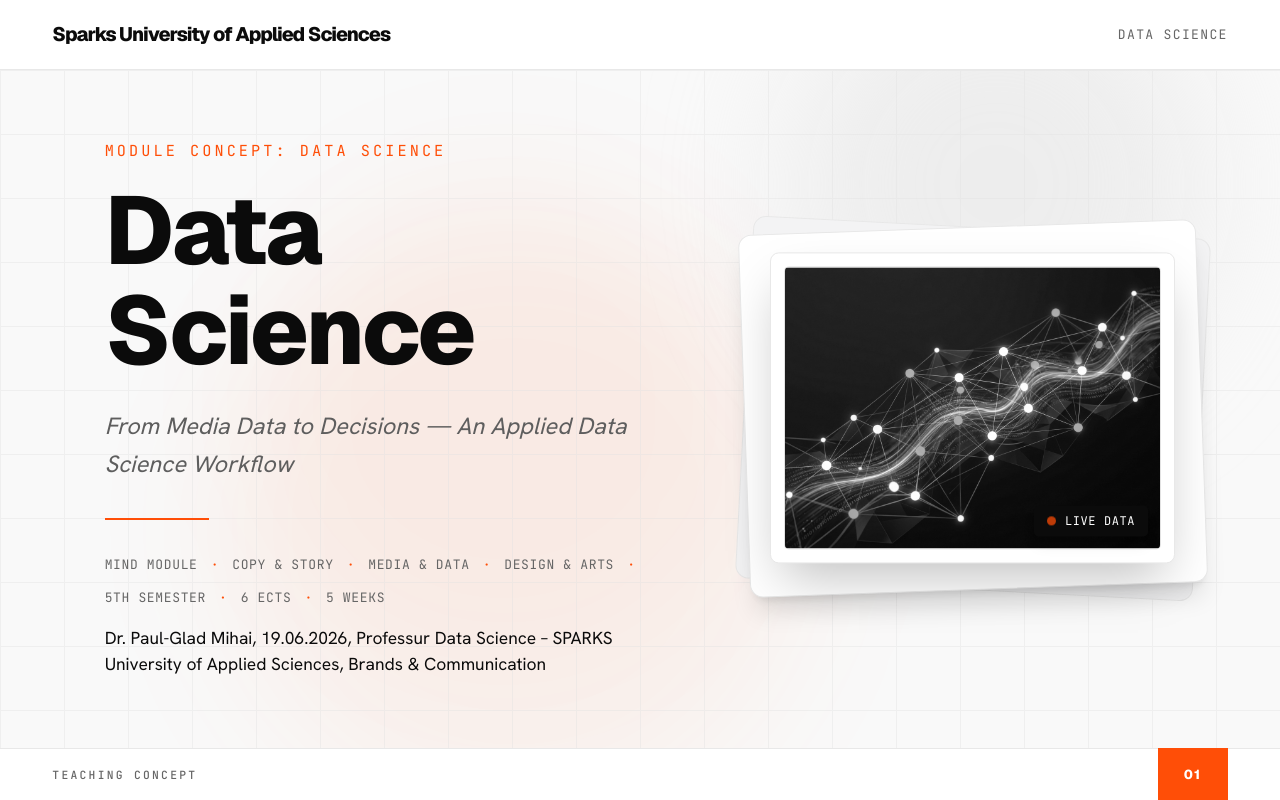
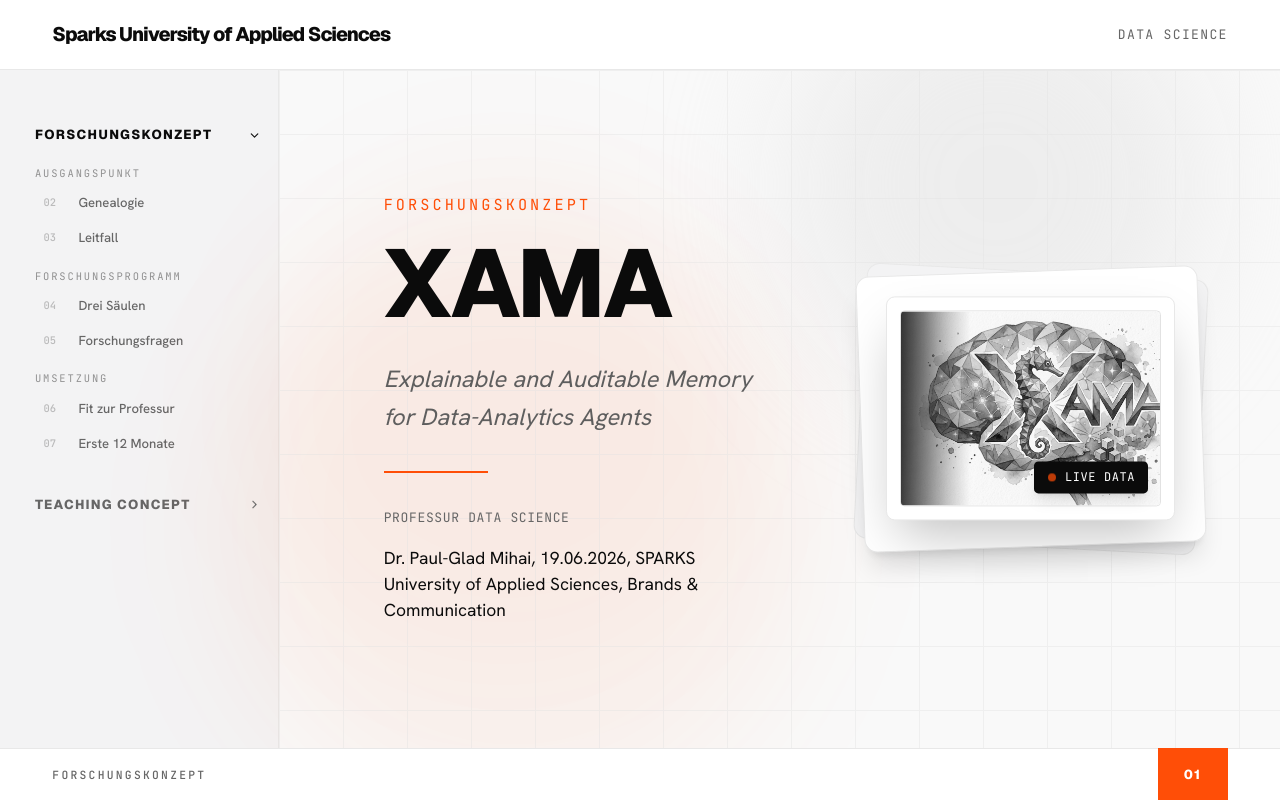
Before and after one commit to gladomat/SPARKS-Forschungs--und-Lehrkonzept, a React (Vite) app: page / in a window 1280 px wide. Built offline with nearby package versions, Linux system fonts and the light colour scheme.

Commit message:
fix: redner text erste xama folie

```diff
--- a/src/App.tsx
+++ b/src/App.tsx
@@ -44,6 +44,85 @@ interface SlideDefinition {
 }
 
 export const SLIDES: SlideDefinition[] = [
+  {
+    id: 'xama-title',
+    part: 'forschung',
+    section: 'forschung-intro',
+    presenterTitle: 'XAMA — Forschungskonzept',
+    component: (
+      <SlideTitle
+        label="Forschungskonzept"
+        title="XAMA"
+        subtitle="Explainable and Auditable Memory for Data-Analytics Agents"
+        meta="Professur Data Science"
+        author="Dr. Paul-Glad Mihai, 19.06.2026, SPARKS University of Applied Sciences, Brands & Communication"
+        image="/images/xama-brain.png"
+        imageAlt="XAMA — Gedächtnis und Auditierbarkeit für KI-Agenten"
+      />
+    ),
+    notes:
+      'Ich möchte Ihnen mein Forschungskonzept vorstellen. XAMA: Explainable and Auditable Memory for Data Analystics Agents',
+  },
+  {
+    id: 'xama-genealogy',
+    part: 'forschung',
+    section: 'forschung-ausgangspunkt',
+    presenterTitle: 'Genealogie / Publikationsbrücke',
+    component: <Slide12Genealogy />,
+    steps: 5,
+    notes:
+      'Meine Forschung liegt an der Schnittstelle von angewandter KI, heterogenen Daten und Erklärbarkeit — etwa die multimodale Alzheimer-/FTD-Arbeit, die sichtbar macht, welche Datenmodalitäten eine Entscheidung prägen. XAMA führt diese Linie weiter: Nicht nur das Modell, auch die Erinnerungsstrukturen müssen erklärbar sein. Die Idee vom Gedächtnis ist alt — Soar, Tulving —, und moderne KI-Agenten bekommen nun persistente Gedächtnissysteme. Daraus entsteht die neue angewandte Frage: Wie kontrollieren, erklären und auditieren wir dieses Gedächtnis, wenn es reale Entscheidungen beeinflusst?',
+  },
+  {
+    id: 'xama-leitfall',
+    part: 'forschung',
+    section: 'forschung-ausgangspunkt',
+    presenterTitle: 'Leitfall: Data-Analytics-Agent',
+    component: <Slide13Leitfall />,
+    steps: 4,
+    notes:
+      'Stellen Sie sich einen Data-Analytics-Agenten in einer Agentur oder Marketingabteilung vor: Er analysiert Kampagnendaten, lernt aus A/B-Tests, speichert Zielgruppen- und Performance-Erkenntnisse und unterstützt die nächste Budget- oder Messaging-Entscheidung. Hier wird Memory kritisch — der Agent empfiehlt nicht nur auf Basis des Prompts, sondern auf Basis dessen, woran er sich erinnert. Die zentrale These: Agent Memory ist in datengetriebenen Kommunikationsprozessen keine Komfortfunktion, sondern eine zweite Entscheidungsebene. XAMA macht diese Ebene erklärbar und auditierbar.',
+  },
+  {
+    id: 'xama-pillars',
+    part: 'forschung',
+    section: 'forschung-programm',
+    presenterTitle: 'Drei Säulen',
+    component: <Slide14ThreePillars />,
+    steps: 4,
+    notes:
+      'XAMA besteht aus drei gleich starken Säulen. Erstens Explainable Memory Retrieval: Warum erinnert sich der Agent an genau diese Kampagnenerfahrung? — Attribution, graphbasierte Erklärungen, Retrieval-Scoring. Zweitens Responsible Memory Lifecycle: Was darf der Agent speichern, konsolidieren, überschreiben, vergessen? — Write-Gating, Validierung, Poisoning-Abwehr, technische Löschbarkeit. Drittens Evaluation & Benchmarking: Bestehende Systeme werden auf Abrufleistung geprüft, aber nicht auf Stabilität, Vollständigkeit und Auditierbarkeit der Erklärungen — dafür soll XAMA-Bench entstehen. Leitbegriff ist Accountability. (Keine Methoden-Enzyklopädie — Cluster nur kurz nennen.)',
+  },
+  {
+    id: 'xama-research-questions',
+    part: 'forschung',
+    section: 'forschung-programm',
+    presenterTitle: 'Technische Forschungsfragen',
+    component: <Slide15ResearchQuestions />,
+    steps: 3,
+    notes:
+      'Die drei Säulen werden über drei technische Fragen konkret. FF1: Lassen sich Shapley- und graphbasierte Attribution auf Multi-Turn Agent Memory übertragen, ohne nachträglich plausibel klingende Begründungen zu erzeugen? Im Leitfall: Welche Kampagnen oder A/B-Tests haben die Empfehlung wirklich beeinflusst? FF2: Wie müssen Write-Gating, Validierung und Forgetting gestaltet sein, damit verzerrte Annahmen, temporäre Effekte oder fehlerhafte Messungen nicht langfristig weiterwirken? FF3: Welche Metriken machen Faithfulness, Logging-Vollständigkeit, Erklärungsstabilität und Forgetting Correctness messbar? Jede Frage führt zum Data-Analytics-Agenten zurück.',
+  },
+  {
+    id: 'xama-fit',
+    part: 'forschung',
+    section: 'forschung-umsetzung',
+    presenterTitle: 'Fit zur Professur Data Science',
+    component: <Slide16ProfessurFit />,
+    steps: 4,
+    notes:
+      'Für die Professur Data Science ist XAMA ein klarer Forschungsanker. Fachlich: Data-Analytics-Agenten arbeiten genau mit den prozessgenerierten Daten des Kommunikationsumfelds — Kampagnenmetriken, Zielgruppenreaktionen, Entscheidungslogs. Methodisch: Datenqualität, Explainable AI, Evaluation, Audit Trails, agentische Systeme. Lehr-Forschung unmittelbar: Studierende bauen solche Agenten, evaluieren Retrieval, untersuchen Bias-Propagation, testen XAMA-Bench. Drittmittel projektförmig gedacht: Ein Praxispartner bringt einen realen Agenten oder Datensatz ein. Der EU AI Act macht Logging, Transparenz und Aufsicht zusätzlich relevant — das Hauptargument ist aber breiter: Accountability, weil diese Agenten datenbasierte Entscheidungen in Organisationen beeinflussen. (Sparks-Fit zeigen, XAMA nicht für die ganze Hochschule überverkaufen.)',
+  },
+  {
+    id: 'xama-roadmap',
+    part: 'forschung',
+    section: 'forschung-umsetzung',
+    presenterTitle: 'Erste 12 Monate',
+    component: <Slide17TwelveMonths />,
+    steps: 5,
+    notes:
+      'In den ersten zwölf Monaten in vier Schritten. Monat 1–3: den Leitfall präzisieren — welche Daten, was wird gespeichert, wann abgerufen, wo entstehen Accountability-Risiken; Baseline wählen, Praxispartner identifizieren. Monat 4–6: ein Prototyp für Explainable Memory Retrieval, der dokumentiert, welche gespeicherten Erfahrungen an einer Empfehlung beteiligt waren. Monat 7–9: XAMA-Bench v0.1 mit Metriken für Faithfulness, Logging und Erklärungsstabilität — gut in studentische Projekt- und Abschlussarbeiten integrierbar. Monat 10–12: Transfer und Publikation — Workshop-Paper, Drittmittel-Skizze, Integration in die Lehre. Schlussbotschaft: XAMA macht sichtbar, wie Data-Analytics-Agenten erinnern — und wie diese Erinnerungen erklärbar, auditierbar und verantwortbar werden. (Umsetzungsreif wirken, nicht überambitioniert.)',
+  },
   {
     id: 'title',
     part: 'teaching',
@@ -141,96 +220,17 @@ export const SLIDES: SlideDefinition[] = [
     notes: 'To close: this concept is designed for all three Bachelor programmes that meet in this MIND module — Copy & Story, Media & Data, and Design & Arts. It is data-science-heavy enough to match the curriculum — students do the full workflow from question through analysis to recommendation — but it stays anchored in media and communication practice, and the two learning paths let a copywriter and a data analyst succeed on the same cognitive standard. The on-site Studio is the didactic climax. The two-lane assessment handles AI honestly. The curricular integration across the bachelor is explicit. Students leave able to defend evidence-based recommendations under uncertainty — the competence they need for the Practice Project, the Bachelor Thesis, and professional work in media, communication, and digital marketing.',
   },
   {
-    id: 'xama-title',
-    part: 'forschung',
-    section: 'forschung-intro',
-    presenterTitle: 'XAMA — Forschungskonzept',
-    component: (
-      <SlideTitle
-        label="Forschungskonzept"
-        title="XAMA"
-        subtitle="Explainable and Auditable Memory for Data-Analytics Agents"
-        meta="Professur Data Science"
-        author="Dr. Paul-Glad Mihai, 19.06.2026, SPARKS University of Applied Sciences, Brands & Communication"
-        image="/images/xama-brain.png"
-        imageAlt="XAMA — Gedächtnis und Auditierbarkeit für KI-Agenten"
-      />
-    ),
-    notes:
-      'Nicht lange auf der Titelfolie bleiben. Direkt in die wissenschaftliche Linie einsteigen: XAMA — erklärbares und auditierbares Gedächtnis für Data-Analytics-Agenten. Leitmotiv: Agent → Memory → Accountability.',
-  },
-  {
-    id: 'xama-genealogy',
-    part: 'forschung',
-    section: 'forschung-ausgangspunkt',
-    presenterTitle: 'Genealogie / Publikationsbrücke',
-    component: <Slide12Genealogy />,
-    steps: 5,
-    notes:
-      'Meine Forschung liegt an der Schnittstelle von angewandter KI, heterogenen Daten und Erklärbarkeit — etwa die multimodale Alzheimer-/FTD-Arbeit, die sichtbar macht, welche Datenmodalitäten eine Entscheidung prägen. XAMA führt diese Linie weiter: Nicht nur das Modell, auch die Erinnerungsstrukturen müssen erklärbar sein. Die Idee vom Gedächtnis ist alt — Soar, Tulving —, und moderne KI-Agenten bekommen nun persistente Gedächtnissysteme. Daraus entsteht die neue angewandte Frage: Wie kontrollieren, erklären und auditieren wir dieses Gedächtnis, wenn es reale Entscheidungen beeinflusst?',
-  },
-  {
-    id: 'xama-leitfall',
-    part: 'forschung',
-    section: 'forschung-ausgangspunkt',
-    presenterTitle: 'Leitfall: Data-Analytics-Agent',
-    component: <Slide13Leitfall />,
-    steps: 4,
-    notes:
-      'Stellen Sie sich einen Data-Analytics-Agenten in einer Agentur oder Marketingabteilung vor: Er analysiert Kampagnendaten, lernt aus A/B-Tests, speichert Zielgruppen- und Performance-Erkenntnisse und unterstützt die nächste Budget- oder Messaging-Entscheidung. Hier wird Memory kritisch — der Agent empfiehlt nicht nur auf Basis des Prompts, sondern auf Basis dessen, woran er sich erinnert. Die zentrale These: Agent Memory ist in datengetriebenen Kommunikationsprozessen keine Komfortfunktion, sondern eine zweite Entscheidungsebene. XAMA macht diese Ebene erklärbar und auditierbar.',
-  },
-  {
-    id: 'xama-pillars',
-    part: 'forschung',
-    section: 'forschung-programm',
-    presenterTitle: 'Drei Säulen',
-    component: <Slide14ThreePillars />,
-    steps: 4,
-    notes:
-      'XAMA besteht aus drei gleich starken Säulen. Erstens Explainable Memory Retrieval: Warum erinnert sich der Agent an genau diese Kampagnenerfahrung? — Attribution, graphbasierte Erklärungen, Retrieval-Scoring. Zweitens Responsible Memory Lifecycle: Was darf der Agent speichern, konsolidieren, überschreiben, vergessen? — Write-Gating, Validierung, Poisoning-Abwehr, technische Löschbarkeit. Drittens Evaluation & Benchmarking: Bestehende Systeme werden auf Abrufleistung geprüft, aber nicht auf Stabilität, Vollständigkeit und Auditierbarkeit der Erklärungen — dafür soll XAMA-Bench entstehen. Leitbegriff ist Accountability. (Keine Methoden-Enzyklopädie — Cluster nur kurz nennen.)',
-  },
-  {
-    id: 'xama-research-questions',
-    part: 'forschung',
-    section: 'forschung-programm',
-    presenterTitle: 'Technische Forschungsfragen',
-    component: <Slide15ResearchQuestions />,
-    steps: 3,
-    notes:
-      'Die drei Säulen werden über drei technische Fragen konkret. FF1: Lassen sich Shapley- und graphbasierte Attribution auf Multi-Turn Agent Memory übertragen, ohne nachträglich plausibel klingende Begründungen zu erzeugen? Im Leitfall: Welche Kampagnen oder A/B-Tests haben die Empfehlung wirklich beeinflusst? FF2: Wie müssen Write-Gating, Validierung und Forgetting gestaltet sein, damit verzerrte Annahmen, temporäre Effekte oder fehlerhafte Messungen nicht langfristig weiterwirken? FF3: Welche Metriken machen Faithfulness, Logging-Vollständigkeit, Erklärungsstabilität und Forgetting Correctness messbar? Jede Frage führt zum Data-Analytics-Agenten zurück.',
-  },
-  {
-    id: 'xama-fit',
-    part: 'forschung',
-    section: 'forschung-umsetzung',
-    presenterTitle: 'Fit zur Professur Data Science',
-    component: <Slide16ProfessurFit />,
-    steps: 4,
-    notes:
-      'Für die Professur Data Science ist XAMA ein klarer Forschungsanker. Fachlich: Data-Analytics-Agenten arbeiten genau mit den prozessgenerierten Daten des Kommunikationsumfelds — Kampagnenmetriken, Zielgruppenreaktionen, Entscheidungslogs. Methodisch: Datenqualität, Explainable AI, Evaluation, Audit Trails, agentische Systeme. Lehr-Forschung unmittelbar: Studierende bauen solche Agenten, evaluieren Retrieval, untersuchen Bias-Propagation, testen XAMA-Bench. Drittmittel projektförmig gedacht: Ein Praxispartner bringt einen realen Agenten oder Datensatz ein. Der EU AI Act macht Logging, Transparenz und Aufsicht zusätzlich relevant — das Hauptargument ist aber breiter: Accountability, weil diese Agenten datenbasierte Entscheidungen in Organisationen beeinflussen. (Sparks-Fit zeigen, XAMA nicht für die ganze Hochschule überverkaufen.)',
-  },
-  {
-    id: 'xama-roadmap',
-    part: 'forschung',
-    section: 'forschung-umsetzung',
-    presenterTitle: 'Erste 12 Monate',
-    component: <Slide17TwelveMonths />,
-    steps: 5,
-    notes:
-      'In den ersten zwölf Monaten in vier Schritten. Monat 1–3: den Leitfall präzisieren — welche Daten, was wird gespeichert, wann abgerufen, wo entstehen Accountability-Risiken; Baseline wählen, Praxispartner identifizieren. Monat 4–6: ein Prototyp für Explainable Memory Retrieval, der dokumentiert, welche gespeicherten Erfahrungen an einer Empfehlung beteiligt waren. Monat 7–9: XAMA-Bench v0.1 mit Metriken für Faithfulness, Logging und Erklärungsstabilität — gut in studentische Projekt- und Abschlussarbeiten integrierbar. Monat 10–12: Transfer und Publikation — Workshop-Paper, Drittmittel-Skizze, Integration in die Lehre. Schlussbotschaft: XAMA macht sichtbar, wie Data-Analytics-Agenten erinnern — und wie diese Erinnerungen erklärbar, auditierbar und verantwortbar werden. (Umsetzungsreif wirken, nicht überambitioniert.)',
-  },
-  {
     id: 'methods-detail',
     part: 'teaching',
     section: 'positioning',
     hidden: true,
-    parent: 3, // running-case
+    parent: 10, // running-case
     presenterTitle: 'Detail: Methods & Models',
     component: <Slide04DetailMethods />,
     notes:
       'Three blocks, oriented on the standard intro-DS canon. Week 3 statistics: descriptive stats and distributions, correlation vs. confounding, hypothesis testing / A/B tests, confidence intervals and effect size. Week 4 ML: supervised — linear and logistic regression, decision trees and random forests (deliberately interpretable models with feature importance, not black boxes); unsupervised — k-means for audience segmentation, PCA for dimensionality reduction. Evaluation: train/test split, baselines, confusion matrix, precision/recall, ROC/AUC, overfitting. Tools differ per learning path: Python/pandas/scikit-learn/Jupyter for Media & Data, browser-based low-code for Story & Design. Deep learning, transfer learning, reinforcement learning are named and contextualized but not trained hands-on — honest scope for a 5-week intro module with a mixed cohort.',
   },
-];
+]
 
 /* ------------------------------------------------------------------ */
 /*  Sections for sidebar navigation                                    */
@@ -238,65 +238,65 @@ export const SLIDES: SlideDefinition[] = [
 
 const NAV = [
   {
+    id: 'forschung',
+    label: 'Forschungskonzept',
+    headerTarget: 1,
+    sections: [
+      {
+        id: 'forschung-ausgangspunkt',
+        label: 'Ausgangspunkt',
+        slides: [
+          { id: 'xama-genealogy', label: 'Genealogie', number: 2 },
+          { id: 'xama-leitfall', label: 'Leitfall', number: 3 },
+        ],
+      },
+      {
+        id: 'forschung-programm',
+        label: 'Forschungsprogramm',
+        slides: [
+          { id: 'xama-pillars', label: 'Drei Säulen', number: 4 },
+          { id: 'xama-research-questions', label: 'Forschungsfragen', number: 5 },
+        ],
+      },
+      {
+        id: 'forschung-umsetzung',
+        label: 'Umsetzung',
+        slides: [
+          { id: 'xama-fit', label: 'Fit zur Professur', number: 6 },
+          { id: 'xama-roadmap', label: 'Erste 12 Monate', number: 7 },
+        ],
+      },
+    ],
+  },
+  {
     id: 'teaching',
     label: 'Teaching Concept',
-    headerTarget: 1,
+    headerTarget: 8,
     sections: [
       {
         id: 'positioning',
         label: 'Positioning',
         slides: [
-          { id: 'position-in-curriculum', label: 'Curriculum Position', number: 2 },
-          { id: 'core-thesis', label: 'Core Thesis', number: 3 },
-          { id: 'running-case', label: 'Running Case & Workflow', number: 4 },
+          { id: 'position-in-curriculum', label: 'Curriculum Position', number: 9 },
+          { id: 'core-thesis', label: 'Core Thesis', number: 10 },
+          { id: 'running-case', label: 'Running Case & Workflow', number: 11 },
         ],
       },
       {
         id: 'didactic-design',
         label: 'Didactic Design',
         slides: [
-          { id: 'two-learning-paths', label: 'Two Learning Paths', number: 5 },
-          { id: 'five-week-roadmap', label: 'Five-Week Roadmap', number: 6 },
-          { id: 'self-study-architecture', label: 'Self-Study Architecture', number: 7 },
-          { id: 'data-science-studio', label: 'Data Science Studio', number: 8 },
+          { id: 'two-learning-paths', label: 'Two Learning Paths', number: 12 },
+          { id: 'five-week-roadmap', label: 'Five-Week Roadmap', number: 13 },
+          { id: 'self-study-architecture', label: 'Self-Study Architecture', number: 14 },
+          { id: 'data-science-studio', label: 'Data Science Studio', number: 15 },
         ],
       },
       {
         id: 'assessment',
         label: 'Assessment',
         slides: [
-          { id: 'assessment-concept', label: 'Assessment Concept', number: 9 },
-        ],
-      },
-    ],
-  },
-  {
-    id: 'forschung',
-    label: 'Forschungskonzept',
-    headerTarget: 11,
-    sections: [
-      {
-        id: 'forschung-ausgangspunkt',
-        label: 'Ausgangspunkt',
-        slides: [
-          { id: 'xama-genealogy', label: 'Genealogie', number: 12 },
-          { id: 'xama-leitfall', label: 'Leitfall', number: 13 },
-        ],
-      },
-      {
-        id: 'forschung-programm',
-        label: 'Forschungsprogramm',
-        slides: [
-          { id: 'xama-pillars', label: 'Drei Säulen', number: 14 },
-          { id: 'xama-research-questions', label: 'Forschungsfragen', number: 15 },
-        ],
-      },
-      {
-        id: 'forschung-umsetzung',
-        label: 'Umsetzung',
-        slides: [
-          { id: 'xama-fit', label: 'Fit zur Professur', number: 16 },
-          { id: 'xama-roadmap', label: 'Erste 12 Monate', number: 17 },
+          { id: 'assessment-concept', label: 'Assessment Concept', number: 16 },
         ],
       },
     ],
```
